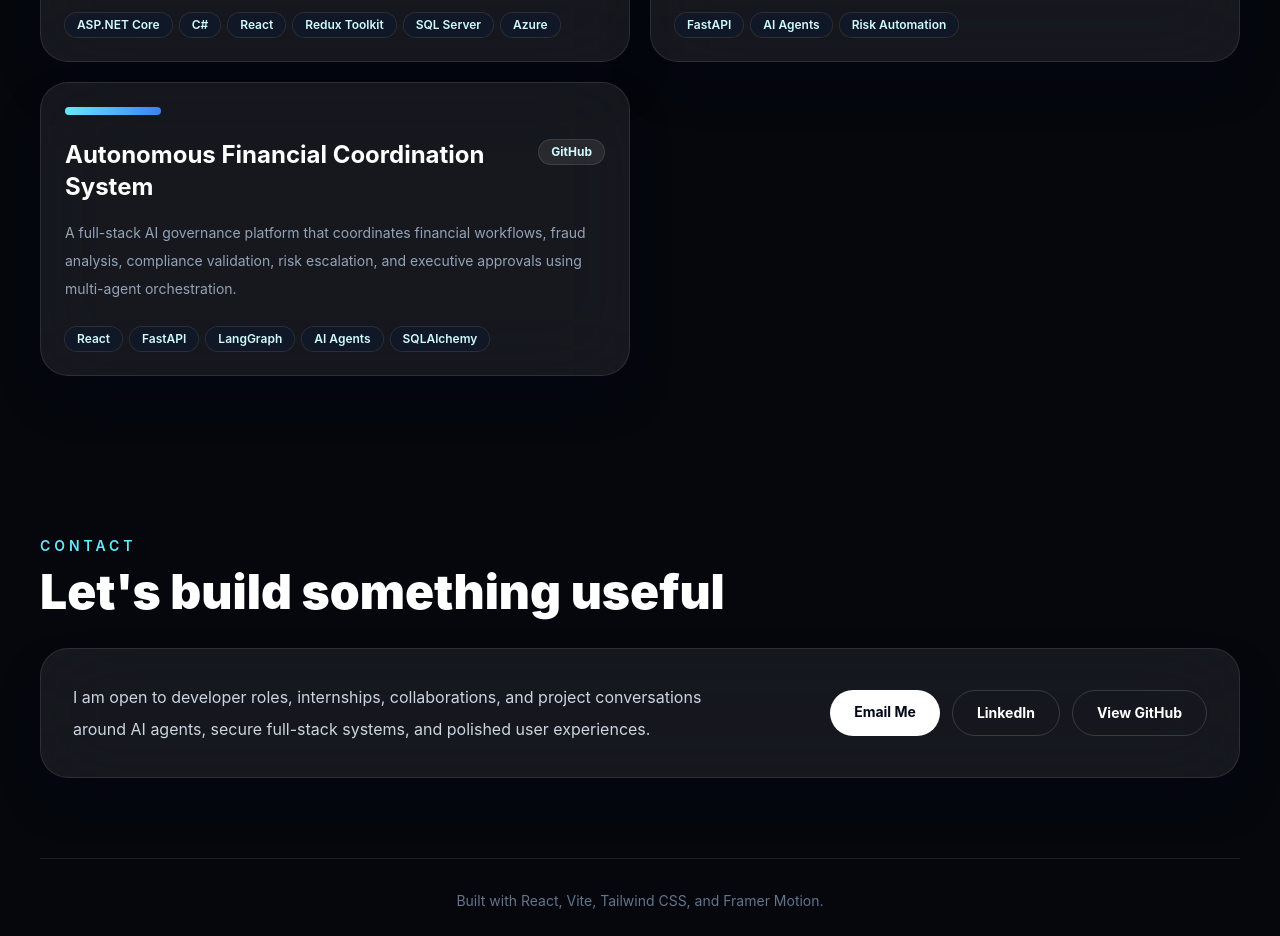
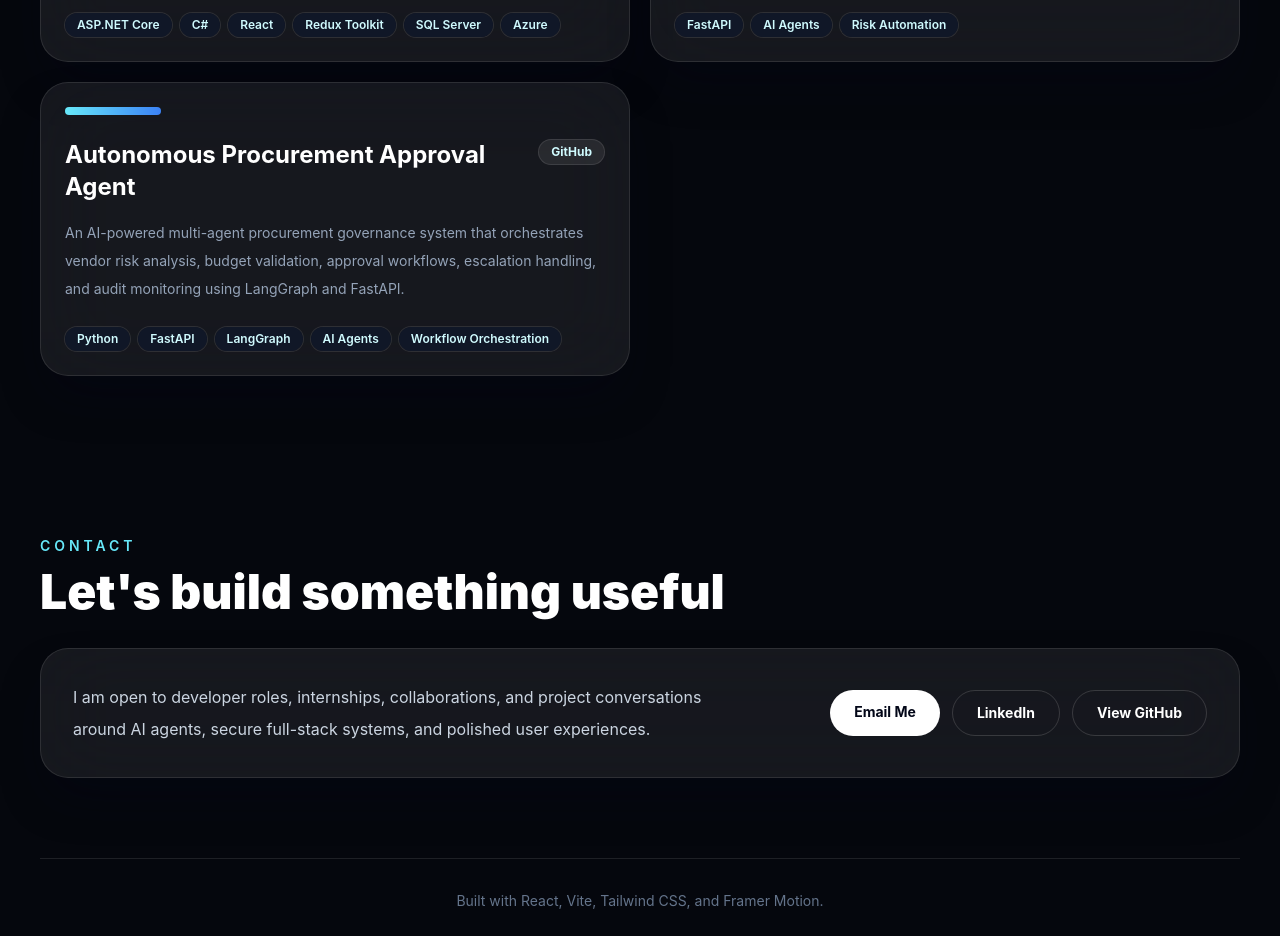
Before and after one commit to raheshcse/Rahesh-portfolio, a React (Vite) app: page / in a window 1280 px wide. Shown: the part 3140-4076 px from the top of the page. Built offline with nearby package versions, Linux system fonts and the light colour scheme.

Commit message:
Updated portfolio projects

```diff
--- a/src/data/portfolio.js
+++ b/src/data/portfolio.js
@@ -99,11 +99,11 @@ export const projects = [
     url: 'https://github.com/raheshcse/supply-chain-risk-agent',
   },
   {
-  title: 'Autonomous Financial Coordination System',
-  description: 'A full-stack AI governance platform that coordinates financial workflows, fraud analysis, compliance validation, risk escalation, and executive approvals using multi-agent orchestration.',
-  tags: ['React', 'FastAPI', 'LangGraph', 'AI Agents', 'SQLAlchemy'],
+  title: 'Autonomous Procurement Approval Agent',
+  description: 'An AI-powered multi-agent procurement governance system that orchestrates vendor risk analysis, budget validation, approval workflows, escalation handling, and audit monitoring using LangGraph and FastAPI.',
+  tags: ['Python', 'FastAPI', 'LangGraph', 'AI Agents', 'Workflow Orchestration'],
   accent: 'from-cyan-300 to-blue-500',
-  url: 'https://github.com/raheshcse/Autonomous-financial-coordination-system',
+  url: 'https://github.com/raheshcse/Autonomous-procurement-approval-agent',
 }
 
 ]
```
